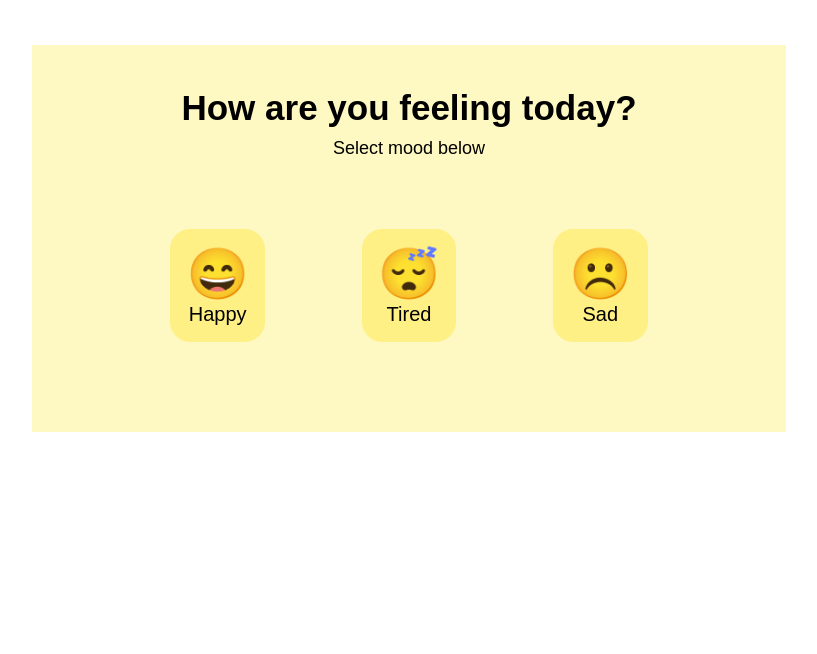
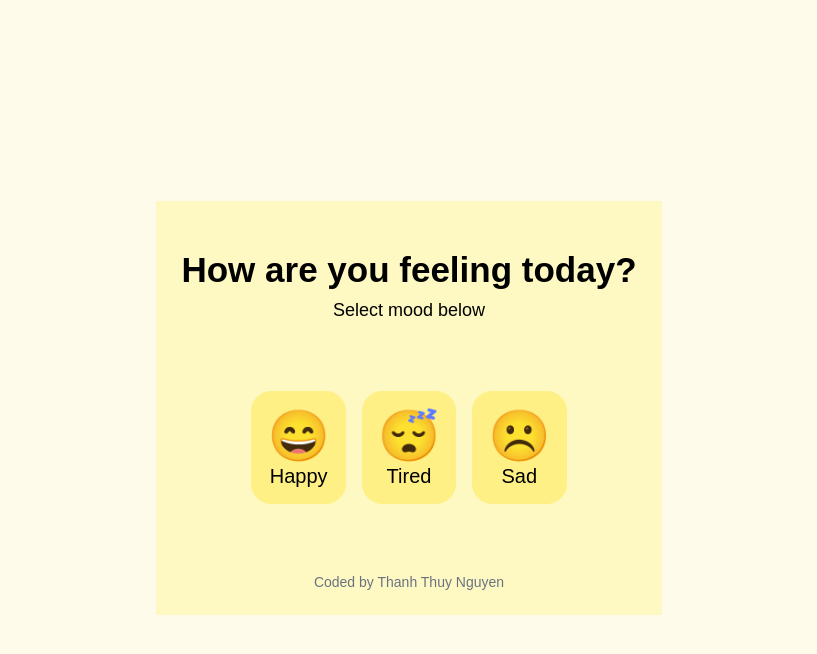
Before and after one commit to ThanhThuyNguye/mood-checker, a plain HTML site: page index.html in a window 1280 px wide. Shown: the whole page, without its empty margins (231-1048 px from the left). Drawn offline with Linux system fonts and the light colour scheme.

Commit message:
added basic CSS

```diff
--- a/index.html
+++ b/index.html
@@ -24,6 +24,9 @@
           Sad
         </button>
       </div>
+      <footer>
+        Coded by <a href="https://github.com/ThanhThuyNguye" target="_blank">Thanh Thuy Nguyen</a>
+      </footer>
     </div>
     <script src="src/index.js"></script>
   </body>
--- a/src/style.css
+++ b/src/style.css
@@ -1,16 +1,16 @@
 body {
-  background: white;
+  background: #FFFBEB;
   font-family: sans-serif;
-  padding: 20px;
-  margin: 25px;
+  display: flex;
+  justify-content: center;
+  align-items: center;
+  height: 100vh;
 }
 
 .container {
   background: #fef9c2;
-  padding: 20px;
-  margin: 0 auto;
   max-width: 60%;
-  display: block;
+  padding: 25px;
 }
 
 h1 {
@@ -20,16 +20,33 @@
   margin-bottom: 10px;
 }
 
-p{
-    display: block;
-    text-align: center;
-    margin: 0 auto;
-    font-size: 18px;
+p {
+  display: block;
+  text-align: center;
+  margin: 0 auto;
+  font-size: 18px;
+}
+
+footer  {
+  text-align: center;
+  font-size: 14px;
+  color: #6A7282;
+}
+
+a {
+  color: #6A7282;
+  text-decoration: none;
+  cursor: pointer;
+}
+
+a:hover {
+  color: #F54927;
+  text-decoration: underline;
 }
 
 .moods {
   display: flex;
-  justify-content: space-around;
+  justify-content: space-between;
   text-align: center;
   padding: 35px;
   margin: 35px;
@@ -57,7 +74,7 @@
 }
 
 .tired:hover {
-  background-color: #CAD5E2;
+  background-color: #cad5e2;
 }
 .sad {
   border: 1px solid #fff085;
@@ -69,7 +86,7 @@
 }
 
 .sad:hover {
-  background-color: #8EC5FF;
+  background-color: #8ec5ff;
 }
 
 .emoji {
```
